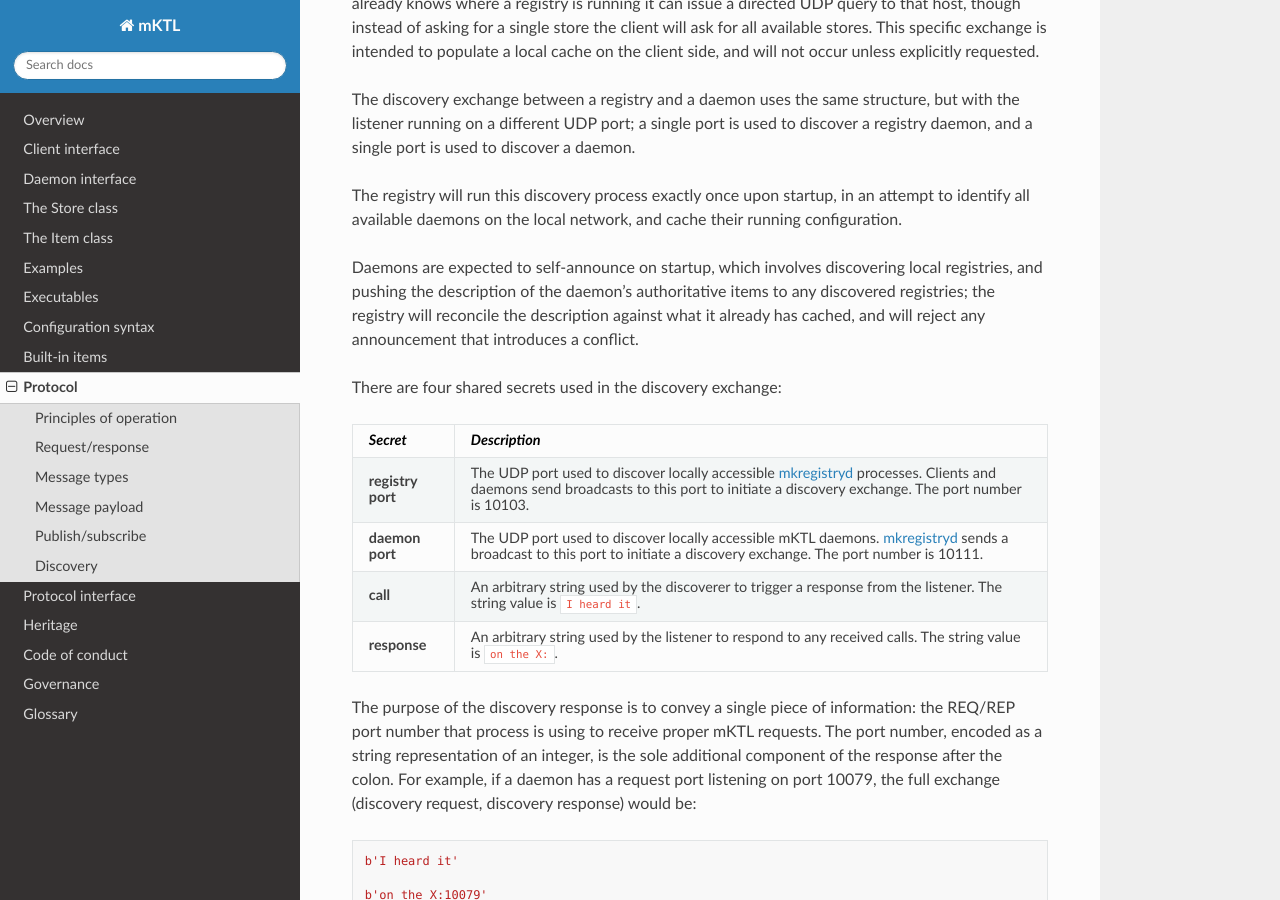
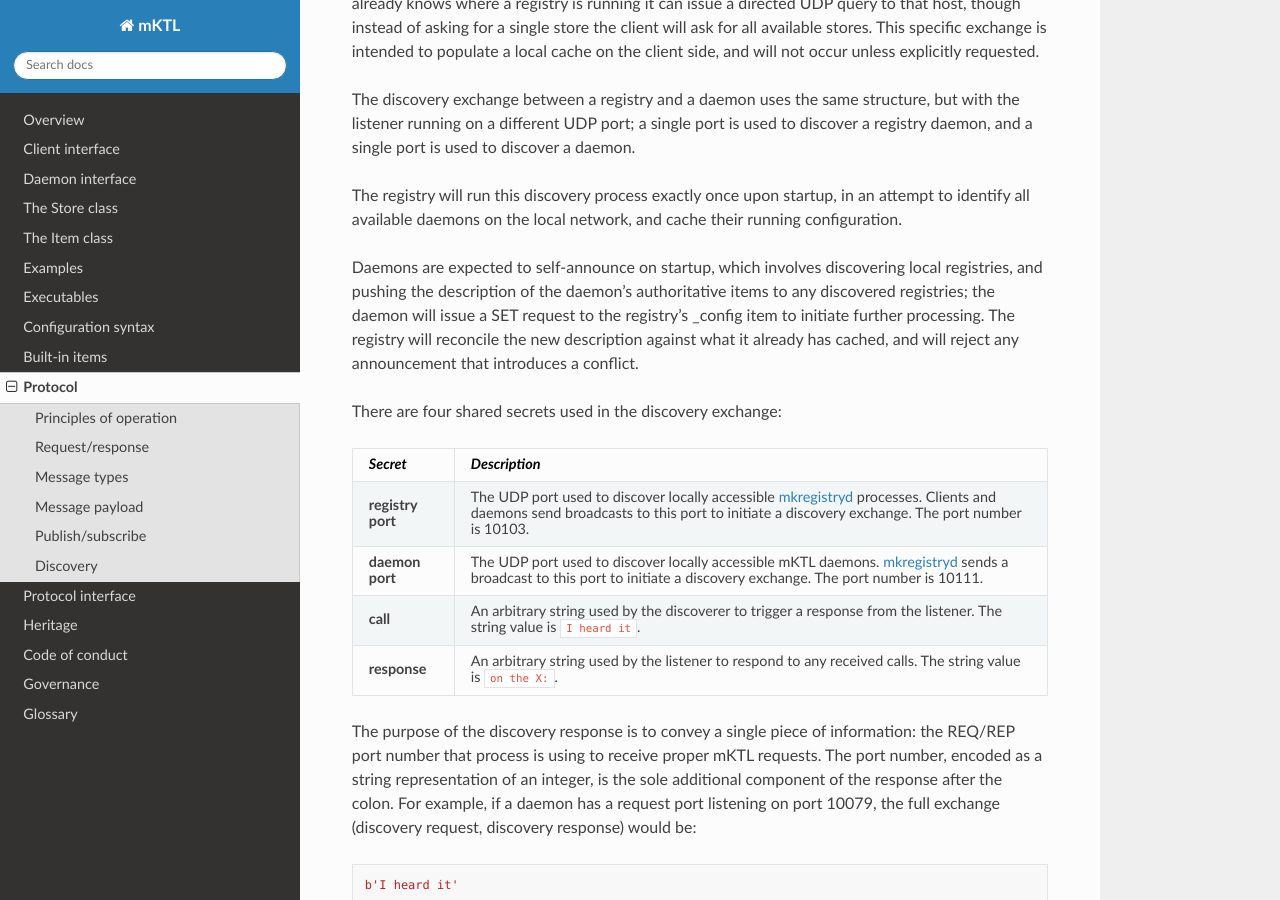
Before and after one commit to KeckObservatory/mKTL, a Sphinx documentation site: the page built from doc/protocol.rst, in a window 1280 px wide and 900 px high, scrolled down 6303 px. Built offline with Sphinx 7.4.7 and the Read the Docs theme 3.1.0, drawn with Linux system fonts in a browser that asks for light colours.

Commit message:
Clarify the use of the store-less _config item when a daemon announces its configuration.

```diff
--- a/doc/protocol.rst
+++ b/doc/protocol.rst
@@ -461,9 +461,11 @@ running configuration.
 
 Daemons are expected to self-announce on startup,
 which involves discovering local registries, and pushing the description of
-the daemon's authoritative items to any discovered registries; the registry
-will reconcile the description against what it already has cached, and will
-reject any announcement that introduces a conflict.
+the daemon's authoritative items to any discovered registries; the daemon
+will issue a SET request to the registry's _config item to initiate further
+processing. The registry will reconcile the new description against what it
+already has cached, and will reject any announcement that introduces a
+conflict.
 
 There are four shared secrets used in the discovery exchange:
 
```
Also changed, not shown: 1 other file.
